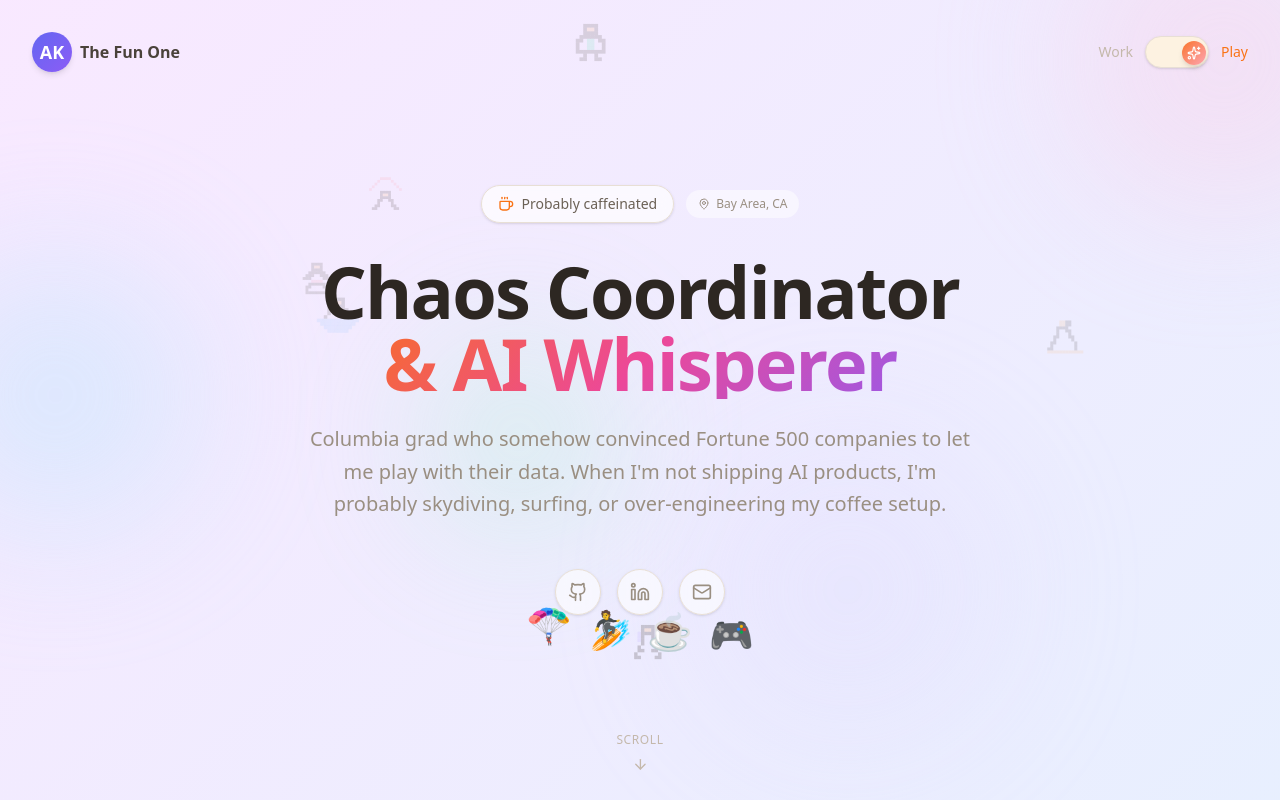
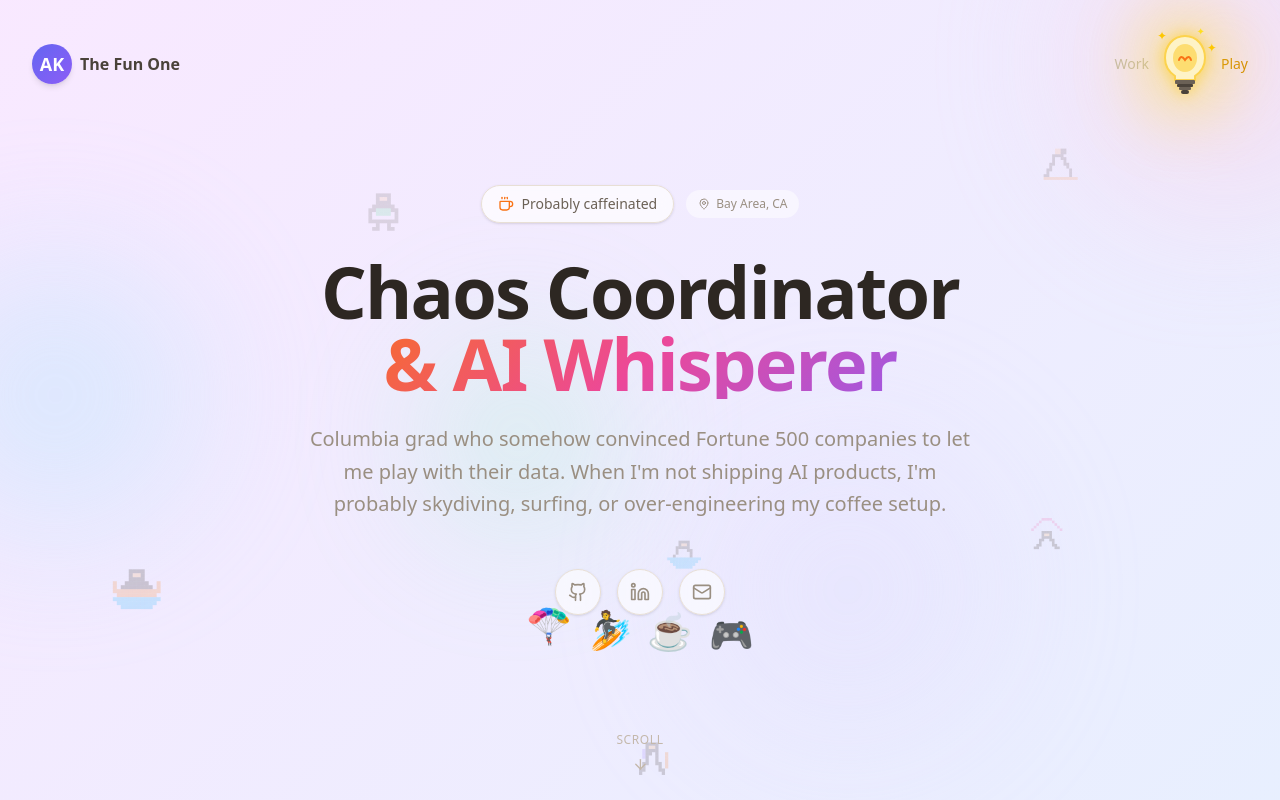
Before and after one commit to zeus1292/akshay.io, a Next.js app: page / in a window 1280 px wide. Both pictures are taken after a click on the button 1176 px from the left and 52 px from the top of the page. Shown: the top 800 px of the page. Built offline with nearby package versions, Linux system fonts and the light colour scheme.

Commit message:
Update color theme and pixelated background

```diff
--- a/src/app/page.tsx
+++ b/src/app/page.tsx
@@ -15,7 +15,7 @@ export default function Home() {
   return (
     <main className={`relative min-h-screen ${mode === "work" ? "mode-work" : "mode-play"}`}>
       {/* Lightweight pixel art animation running in background */}
-      <PixelBackground />
+      <PixelBackground mode={mode} />
 
       {/* Main content sections */}
       <Hero mode={mode} onModeToggle={setMode} />
--- a/src/components/PixelBackground.tsx
+++ b/src/components/PixelBackground.tsx
@@ -2,19 +2,13 @@
 
 import { useEffect, useRef, useCallback } from "react";
 
-type Activity =
-  | "skydive"
-  | "surf"
-  | "hike"
-  | "code"
-  | "climb"
-  | "meditate"
-  | "guitar"
-  | "game"
-  | "read"
-  | "run"
-  | "kayak"
-  | "photo";
+type WorkActivity = "code" | "read" | "meditate" | "coffee" | "meeting" | "chart";
+type PlayActivity = "skydive" | "surf" | "hike" | "game" | "climb" | "kayak";
+type Activity = WorkActivity | PlayActivity;
+
+interface PixelBackgroundProps {
+  mode: "work" | "play";
+}
 
 interface PixelCharacter {
   x: number;
@@ -28,9 +22,198 @@ interface PixelCharacter {
 }
 
 // Pixel art data for each activity (12x12 grids)
-// Legend: # = body/clothes, S = skin, O = object color 1, W = object color 2,
-//         B = accent 1, L = accent 2, P = accent 3, . = transparent
 const pixelArt: Record<Activity, string[][]> = {
+  // === WORK MODE ACTIVITIES ===
+
+  // Coding at laptop
+  code: [
+    [
+      "............",
+      "....####....",
+      "....#SS#....",
+      "....####....",
+      "...######...",
+      "..##.LL.##..",
+      "..#..LL..#..",
+      "..#..LL..#..",
+      "..########..",
+      "....#..#....",
+      "...##..##...",
+      "............",
+    ],
+    [
+      "............",
+      "....####....",
+      "....#SS#....",
+      "....####....",
+      "..########..",
+      "..##.LL.##..",
+      "..#..LL..#..",
+      "..#..LL..#..",
+      "..########..",
+      "....#..#....",
+      "...##..##...",
+      "............",
+    ],
+  ],
+  // Reading a book
+  read: [
+    [
+      "............",
+      "....####....",
+      "....#SS#....",
+      "....####....",
+      "...######...",
+      "..##.BB.##..",
+      "..#..BB..#..",
+      "..#..BB..#..",
+      "..#..BB..#..",
+      "....#..#....",
+      "...##..##...",
+      "............",
+    ],
+    [
+      "............",
+      "....####....",
+      "....#SS#....",
+      "....####....",
+      "...######...",
+      "..##.BB.##..",
+      "..#..BB..#..",
+      "..#..BB..#..",
+      "..#..BB..#..",
+      "....#..#....",
+      "...##..##...",
+      "............",
+    ],
+  ],
+  // Meditation/yoga pose
+  meditate: [
+    [
+      "............",
+      "....####....",
+      "....#SS#....",
+      "....####....",
+      "...######...",
+      "..###..###..",
+      ".###....###.",
+      "............",
+      "...######...",
+      "..##....##..",
+      "..#......#..",
+      "..########..",
+    ],
+    [
+      "............",
+      "....####....",
+      "....#SS#....",
+      "....####....",
+      "...######...",
+      "..###..###..",
+      ".###....###.",
+      "....PPPP....",
+      "...######...",
+      "..##....##..",
+      "..#......#..",
+      "..########..",
+    ],
+  ],
+  // Drinking coffee
+  coffee: [
+    [
+      "............",
+      "....####....",
+      "....#SS#....",
+      "....####....",
+      "...######...",
+      "..##.CC.##..",
+      "..#..CC..#..",
+      "..#..CC..#..",
+      "..#..CC..#..",
+      "....#..#....",
+      "...##..##...",
+      "............",
+    ],
+    [
+      "....~~......",
+      "....####....",
+      "....#SS#....",
+      "....####....",
+      "...######...",
+      "..##.CC.##..",
+      "..#..CC..#..",
+      "..#..CC..#..",
+      "..#..CC..#..",
+      "....#..#....",
+      "...##..##...",
+      "............",
+    ],
+  ],
+  // In a meeting
+  meeting: [
+    [
+      "............",
+      "....####....",
+      "....#SS#....",
+      "....####....",
+      "...######...",
+      "..##....##..",
+      "..#......#..",
+      "MMMMMMMMMMMM",
+      "M..........M",
+      "M..........M",
+      "MMMMMMMMMMMM",
+      "............",
+    ],
+    [
+      "............",
+      "....####....",
+      "....#SS#....",
+      "....####....",
+      "..########..",
+      "..##....##..",
+      "..#......#..",
+      "MMMMMMMMMMMM",
+      "M..........M",
+      "M..........M",
+      "MMMMMMMMMMMM",
+      "............",
+    ],
+  ],
+  // Looking at chart/analytics
+  chart: [
+    [
+      "............",
+      "....####....",
+      "....#SS#....",
+      "....####....",
+      "...######...",
+      "..##GGGG##..",
+      "..#.G..G.#..",
+      "..#.G.GG.#..",
+      "..#.GGGG.#..",
+      "....#..#....",
+      "...##..##...",
+      "............",
+    ],
+    [
+      "............",
+      "....####....",
+      "....#SS#....",
+      "....####....",
+      "..########..",
+      "..##GGGG##..",
+      "..#.GG.G.#..",
+      "..#.GG.G.#..",
+      "..#.GGGG.#..",
+      "....#..#....",
+      "...##..##...",
+      "............",
+    ],
+  ],
+
+  // === PLAY MODE ACTIVITIES ===
+
   // Skydiving with parachute
   skydive: [
     [
@@ -93,7 +276,7 @@ const pixelArt: Record<Activity, string[][]> = {
       "............",
     ],
   ],
-  // Hiking with backpack and walking stick
+  // Hiking with backpack
   hike: [
     [
       "............",
@@ -124,17 +307,17 @@ const pixelArt: Record<Activity, string[][]> = {
       "............",
     ],
   ],
-  // Coding at laptop
-  code: [
+  // Gaming with controller
+  game: [
     [
       "............",
       "....####....",
       "....#SS#....",
       "....####....",
       "...######...",
-      "..##.LL.##..",
-      "..#..LL..#..",
-      "..#..LL..#..",
+      "..##LLLL##..",
+      "..#.LLLL.#..",
+      "..#......#..",
       "..########..",
       "....#..#....",
       "...##..##...",
@@ -145,10 +328,10 @@ const pixelArt: Record<Activity, string[][]> = {
       "....####....",
       "....#SS#....",
       "....####....",
-      "..########..",
-      "..##.LL.##..",
-      "..#..LL..#..",
-      "..#..LL..#..",
+      "...######...",
+      "..##LLLL##..",
+      "..#.LLLL.#..",
+      "..#......#..",
       "..########..",
       "....#..#....",
       "...##..##...",
@@ -186,161 +369,6 @@ const pixelArt: Record<Activity, string[][]> = {
       "OOOOOOOOOOOO",
     ],
   ],
-  // Meditation/yoga pose
-  meditate: [
-    [
-      "............",
-      "....####....",
-      "....#SS#....",
-      "....####....",
-      "...######...",
-      "..###..###..",
-      ".###....###.",
-      "............",
-      "...######...",
-      "..##....##..",
-      "..#......#..",
-      "..########..",
-    ],
-    [
-      "............",
-      "....####....",
-      "....#SS#....",
-      "....####....",
-      "...######...",
-      "..###..###..",
-      ".###....###.",
-      "....PPPP....",
-      "...######...",
-      "..##....##..",
-      "..#......#..",
-      "..########..",
-    ],
-  ],
-  // Playing guitar
-  guitar: [
-    [
-      "............",
-      "....####....",
-      "....#SS#....",
-      "....####....",
-      "...##OO#....",
-      "...#.OO.#...",
-      "...#.OO.#...",
-      "...#.OO.#...",
-      "....#OO#....",
-      "....#..#....",
-      "...##..##...",
-      "............",
-    ],
-    [
-      "............",
-      "....####....",
-      "....#SS#....",
-      "....####....",
-      "...#.OO##...",
-      "...#.OO.#...",
-      "...#.OO.#...",
-      "...#.OO.#...",
-      "....#OO#....",
-      "....#..#....",
-      "...##..##...",
-      "............",
-    ],
-  ],
-  // Gaming with controller
-  game: [
-    [
-      "............",
-      "....####....",
-      "....#SS#....",
-      "....####....",
-      "...######...",
-      "..##LLLL##..",
-      "..#.LLLL.#..",
-      "..#......#..",
-      "..########..",
-      "....#..#....",
-      "...##..##...",
-      "............",
-    ],
-    [
-      "............",
-      "....####....",
-      "....#SS#....",
-      "....####....",
-      "...######...",
-      "..##LLLL##..",
-      "..#.LLLL.#..",
-      "..#......#..",
-      "..########..",
-      "....#..#....",
-      "...##..##...",
-      "............",
-    ],
-  ],
-  // Reading a book
-  read: [
-    [
-      "............",
-      "....####....",
-      "....#SS#....",
-      "....####....",
-      "...######...",
-      "..##.BB.##..",
-      "..#..BB..#..",
-      "..#..BB..#..",
-      "..#..BB..#..",
-      "....#..#....",
-      "...##..##...",
-      "............",
-    ],
-    [
-      "............",
-      "....####....",
-      "....#SS#....",
-      "....####....",
-      "...######...",
-      "..##.BB.##..",
-      "..#..BB..#..",
-      "..#..BB..#..",
-      "..#..BB..#..",
-      "....#..#....",
-      "...##..##...",
-      "............",
-    ],
-  ],
-  // Running
-  run: [
-    [
-      "............",
-      "....####....",
-      "....#SS#....",
-      "....####....",
-      "...##.##....",
-      "...#...#....",
-      "..##...##...",
-      "..#.....#...",
-      ".##......#..",
-      ".#........#.",
-      "##.........#",
-      "............",
-    ],
-    [
-      "............",
-      "....####....",
-      "....#SS#....",
-      "....####....",
-      "...#...#....",
-      "...##.##....",
-      "....#.#.....",
-      "...#...#....",
-      "..##...##...",
-      "..#.....#...",
-      ".#.......#..",
-      "............",
-    ],
-  ],
   // Kayaking
   kayak: [
     [
@@ -372,78 +400,67 @@ const pixelArt: Record<Activity, string[][]> = {
       "............",
     ],
   ],
-  // Photography with camera
-  photo: [
-    [
-      "............",
-      "....####....",
-      "....#SS#....",
-      "....####....",
-      "...##PP#....",
-      "...#PPPP#...",
-      "...#PPPP#...",
-      "...#.PP.#...",
-      "....####....",
-      "....#..#....",
-      "...##..##...",
-      "............",
-    ],
-    [
-      "............",
-      "....####....",
-      "....#SS#....",
-      "....####....",
-      "...#PP##....",
-      "...#PPPP#...",
-      "...#PPPP#...",
-      "...#.PP.#...",
-      "....####....",
-      "....#..#....",
-      "...##..##...",
-      "............",
-    ],
-  ],
 };
 
-// Color mappings for pixel art - using pastel colors
-const colorMap: Record<string, string> = {
-  "#": "#4A423A", // Body/clothes (warm brown)
-  "S": "#FDBA74", // Skin (peachy)
-  "O": "#FDBA74", // Object color 1 (peach) - kayak, climbing wall, stick
-  "W": "#93C5FD", // Water (pastel blue)
-  "B": "#C4B5FD", // Accent 1 (pastel purple) - backpack, book
-  "L": "#6EE7B7", // Accent 2 (pastel mint) - laptop screen, controller
-  "P": "#FDA4AF", // Accent 3 (pastel pink) - parachute, camera, meditation aura
+// Muted color palette for Work mode
+const workColorMap: Record<string, string> = {
+  "#": "#6B6156", // Body/clothes (muted brown)
+  "S": "#D4B896", // Skin (muted tan)
+  "O": "#C4B8AB", // Object color (muted beige)
+  "W": "#B8C9D9", // Water (muted blue-gray)
+  "B": "#C4B5FD", // Accent (soft purple)
+  "L": "#A7C4A0", // Laptop screen (muted green)
+  "P": "#D4B8C4", // Accent (muted pink)
+  "C": "#B8A090", // Coffee (muted brown)
+  "M": "#C4B8AB", // Meeting table (beige)
+  "G": "#A7C4A0", // Chart/graph (muted green)
+  "~": "#C4C4C4", // Steam (gray)
   ".": "transparent",
 };
 
-export function PixelBackground() {
+// Vibrant color palette for Play mode
+const playColorMap: Record<string, string> = {
+  "#": "#4A423A", // Body/clothes (warm brown)
+  "S": "#FDBA74", // Skin (peachy)
+  "O": "#FB923C", // Object color (vibrant orange) - kayak, climbing wall
+  "W": "#38BDF8", // Water (bright sky blue)
+  "B": "#A78BFA", // Accent (vibrant purple) - backpack
+  "L": "#4ADE80", // Controller (bright green)
+  "P": "#F472B6", // Parachute (vibrant pink)
+  "C": "#92400E", // Coffee
+  "M": "#94A3B8", // Meeting table
+  "G": "#4ADE80", // Chart
+  "~": "#9CA3AF", // Steam
+  ".": "transparent",
+};
+
+const workActivities: WorkActivity[] = ["code", "read", "meditate", "coffee", "meeting", "chart"];
+const playActivities: PlayActivity[] = ["skydive", "surf", "hike", "game", "climb", "kayak"];
+
+export function PixelBackground({ mode }: PixelBackgroundProps) {
   const canvasRef = useRef<HTMLCanvasElement>(null);
   const charactersRef = useRef<PixelCharacter[]>([]);
   const animationRef = useRef<number>(0);
   const lastTimeRef = useRef<number>(0);
+  const currentModeRef = useRef<"work" | "play">(mode);
 
-  const initCharacters = useCallback((width: number, height: number) => {
-    const activities: Activity[] = [
-      "skydive", "surf", "hike", "code",
-      "climb", "meditate", "guitar", "game",
-      "read", "run", "kayak", "photo"
-    ];
+  const initCharacters = useCallback((width: number, height: number, currentMode: "work" | "play") => {
+    const activities = currentMode === "work" ? workActivities : playActivities;
     const characters: PixelCharacter[] = [];
 
-    // Create 8-12 characters spread across the canvas
-    const numCharacters = Math.min(12, Math.max(6, Math.floor((width * height) / 150000)));
+    // Create 6-10 characters spread across the canvas
+    const numCharacters = Math.min(10, Math.max(6, Math.floor((width * height) / 180000)));
 
     for (let i = 0; i < numCharacters; i++) {
       characters.push({
         x: Math.random() * width,
         y: Math.random() * height,
-        vx: (Math.random() - 0.5) * 0.4, // Slow horizontal movement
-        vy: (Math.random() - 0.5) * 0.25, // Slow vertical movement
+        vx: (Math.random() - 0.5) * (currentMode === "work" ? 0.3 : 0.5), // Slower for work
+        vy: (Math.random() - 0.5) * (currentMode === "work" ? 0.2 : 0.35),
         activity: activities[i % activities.length],
         frame: 0,
-        scale: 2.5 + Math.random() * 1.5, // Vary sizes (2.5-4)
-        opacity: 0.12 + Math.random() * 0.13, // Subtle opacity (0.12-0.25)
+        scale: 2.5 + Math.random() * 1.5,
+        opacity: currentMode === "work" ? 0.08 + Math.random() * 0.07 : 0.15 + Math.random() * 0.15, // More visible in play
       });
     }
 
@@ -451,8 +468,10 @@ export function PixelBackground() {
   }, []);
 
   const drawPixelArt = useCallback(
-    (ctx: CanvasRenderingContext2D, character: PixelCharacter) => {
-      const art = pixelArt[character.activity][character.frame];
+    (ctx: CanvasRenderingContext2D, character: PixelCharacter, colorMap: Record<string, string>) => {
+      const art = pixelArt[character.activity]?.[character.frame];
+      if (!art) return;
+
       const pixelSize = character.scale;
 
       ctx.globalAlpha = character.opacity;
@@ -494,6 +513,9 @@ export function PixelBackground() {
       }
       lastTimeRef.current = timestamp;
 
+      // Get current color map based on mode
+      const colorMap = currentModeRef.current === "work" ? workColorMap : playColorMap;
+
       // Clear canvas
       ctx.clearRect(0, 0, canvas.width, canvas.height);
 
@@ -525,13 +547,22 @@ export function PixelBackground() {
         }
 
         // Draw character
-        drawPixelArt(ctx, character);
+        drawPixelArt(ctx, character, colorMap);
       });
 
       animationRef.current = requestAnimationFrame(animate);
     },
     [drawPixelArt]
   );
+
+  // Re-initialize when mode changes
+  useEffect(() => {
+    currentModeRef.current = mode;
+    const canvas = canvasRef.current;
+    if (canvas) {
+      initCharacters(canvas.width, canvas.height, mode);
+    }
+  }, [mode, initCharacters]);
 
   useEffect(() => {
     const canvas = canvasRef.current;
@@ -540,7 +571,7 @@ export function PixelBackground() {
     const handleResize = () => {
       canvas.width = window.innerWidth;
       canvas.height = window.innerHeight;
-      initCharacters(canvas.width, canvas.height);
+      initCharacters(canvas.width, canvas.height, currentModeRef.current);
     };
 
     handleResize();
@@ -557,7 +588,7 @@ export function PixelBackground() {
   return (
     <canvas
       ref={canvasRef}
-      className="fixed inset-0 pointer-events-none z-0"
+      className="fixed inset-0 pointer-events-none z-0 transition-opacity duration-500"
       style={{ opacity: 1 }}
       aria-hidden="true"
     />
--- a/src/components/ui/toggle.tsx
+++ b/src/components/ui/toggle.tsx
@@ -3,7 +3,6 @@
 import * as React from "react";
 import { motion } from "framer-motion";
 import { cn } from "@/lib/utils";
-import { Briefcase, Sparkles } from "lucide-react";
 
 interface ModeToggleProps {
   mode: "work" | "play";
@@ -12,53 +11,136 @@ interface ModeToggleProps {
 }
 
 export function ModeToggle({ mode, onToggle, className }: ModeToggleProps) {
+  const isPlay = mode === "play";
+
   return (
     <div className={cn("flex items-center gap-3", className)}>
       <span
         className={cn(
           "text-sm font-medium transition-colors duration-300",
-          mode === "work" ? "text-accent-indigo" : "text-cream-400"
+          !isPlay ? "text-cream-700" : "text-cream-400"
         )}
       >
         Work
       </span>
+
+      {/* Light Bulb Toggle */}
       <button
-        onClick={() => onToggle(mode === "work" ? "play" : "work")}
-        className={cn(
-          "relative w-16 h-8 rounded-full p-1 transition-all duration-300",
-          "bg-cream-200 border border-cream-300",
-          "hover:border-cream-400",
-          "shadow-sm"
+        onClick={() => onToggle(isPlay ? "work" : "play")}
+        className="relative group"
+        aria-label={`Switch to ${isPlay ? "work" : "play"} mode`}
+      >
+        {/* Glow effect for Play mode */}
+        {isPlay && (
+          <motion.div
+            className="absolute inset-0 rounded-full bg-yellow-300 blur-xl"
+            initial={{ opacity: 0, scale: 0.5 }}
+            animate={{ opacity: 0.6, scale: 1.5 }}
+            transition={{ duration: 0.3 }}
+          />
         )}
-        aria-label={`Switch to ${mode === "work" ? "play" : "work"} mode`}
-      >
+
+        {/* Light bulb container */}
         <motion.div
           className={cn(
-            "absolute top-1 w-6 h-6 rounded-full flex items-center justify-center shadow-md",
-            mode === "work"
-              ? "bg-gradient-to-br from-accent-indigo to-accent-violet"
-              : "bg-gradient-to-br from-accent-coral to-pastel-pink-dark"
+            "relative w-12 h-16 flex flex-col items-center justify-end cursor-pointer transition-all duration-300",
           )}
-          animate={{
-            x: mode === "work" ? 0 : 32,
-          }}
-          transition={{
-            type: "spring",
-            stiffness: 500,
-            damping: 30,
-          }}
+          whileHover={{ scale: 1.1 }}
+          whileTap={{ scale: 0.95 }}
         >
-          {mode === "work" ? (
-            <Briefcase className="w-3.5 h-3.5 text-white" />
-          ) : (
-            <Sparkles className="w-3.5 h-3.5 text-white" />
+          {/* Bulb */}
+          <motion.svg
+            viewBox="0 0 48 64"
+            className="w-12 h-16"
+            initial={false}
+            animate={{
+              filter: isPlay ? "drop-shadow(0 0 8px #FCD34D)" : "none",
+            }}
+          >
+            {/* Bulb glass */}
+            <motion.path
+              d="M24 4 C12 4 4 14 4 26 C4 34 8 40 14 44 L14 48 L34 48 L34 44 C40 40 44 34 44 26 C44 14 36 4 24 4"
+              fill={isPlay ? "#FEF3C7" : "#E8DFD5"}
+              stroke={isPlay ? "#FCD34D" : "#C4B8AB"}
+              strokeWidth="2"
+              initial={false}
+              animate={{
+                fill: isPlay ? "#FEF3C7" : "#E8DFD5",
+              }}
+              transition={{ duration: 0.3 }}
+            />
+
+            {/* Inner glow when on */}
+            {isPlay && (
+              <motion.ellipse
+                cx="24"
+                cy="26"
+                rx="12"
+                ry="14"
+                fill="#FCD34D"
+                initial={{ opacity: 0 }}
+                animate={{ opacity: 0.7 }}
+                transition={{ duration: 0.3 }}
+              />
+            )}
+
+            {/* Filament */}
+            <motion.path
+              d="M18 28 Q20 22 24 28 Q28 22 30 28"
+              fill="none"
+              stroke={isPlay ? "#F97316" : "#9A8F82"}
+              strokeWidth="2"
+              strokeLinecap="round"
+              initial={false}
+              animate={{
+                stroke: isPlay ? "#F97316" : "#9A8F82",
+              }}
+              transition={{ duration: 0.3 }}
+            />
+
+            {/* Base/screw part */}
+            <rect x="14" y="48" width="20" height="4" fill="#6B6156" rx="1" />
+            <rect x="16" y="52" width="16" height="3" fill="#4A423A" rx="1" />
+            <rect x="18" y="55" width="12" height="3" fill="#6B6156" rx="1" />
+            <rect x="20" y="58" width="8" height="4" fill="#4A423A" rx="2" />
+          </motion.svg>
+
+          {/* Sparkles when in Play mode */}
+          {isPlay && (
+            <>
+              <motion.div
+                className="absolute -top-1 -left-1 text-yellow-400 text-xs"
+                initial={{ opacity: 0, scale: 0 }}
+                animate={{ opacity: 1, scale: 1 }}
+                transition={{ delay: 0.1 }}
+              >
+                ✦
+              </motion.div>
+              <motion.div
+                className="absolute top-2 -right-2 text-yellow-400 text-xs"
+                initial={{ opacity: 0, scale: 0 }}
+                animate={{ opacity: 1, scale: 1 }}
+                transition={{ delay: 0.2 }}
+              >
+                ✦
+              </motion.div>
+              <motion.div
+                className="absolute -top-2 right-1 text-yellow-300 text-[10px]"
+                initial={{ opacity: 0, scale: 0 }}
+                animate={{ opacity: 1, scale: 1 }}
+                transition={{ delay: 0.15 }}
+              >
+                ✦
+              </motion.div>
+            </>
           )}
         </motion.div>
       </button>
+
       <span
         className={cn(
           "text-sm font-medium transition-colors duration-300",
-          mode === "play" ? "text-accent-coral" : "text-cream-400"
+          isPlay ? "text-yellow-600" : "text-cream-400"
         )}
       >
         Play
```
